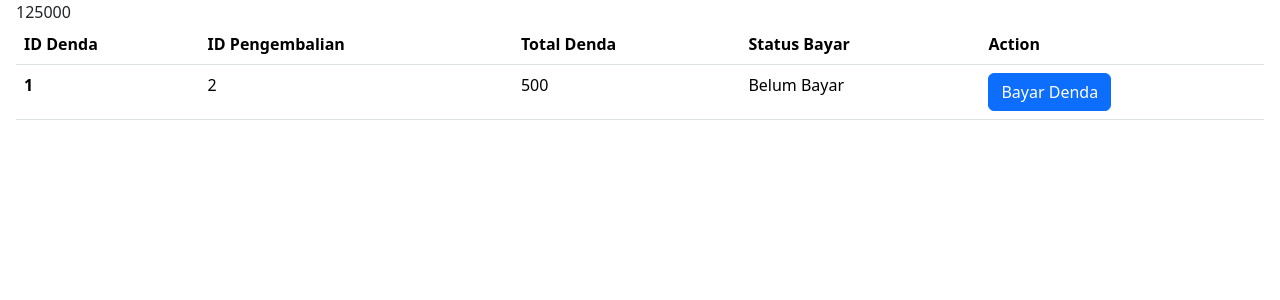
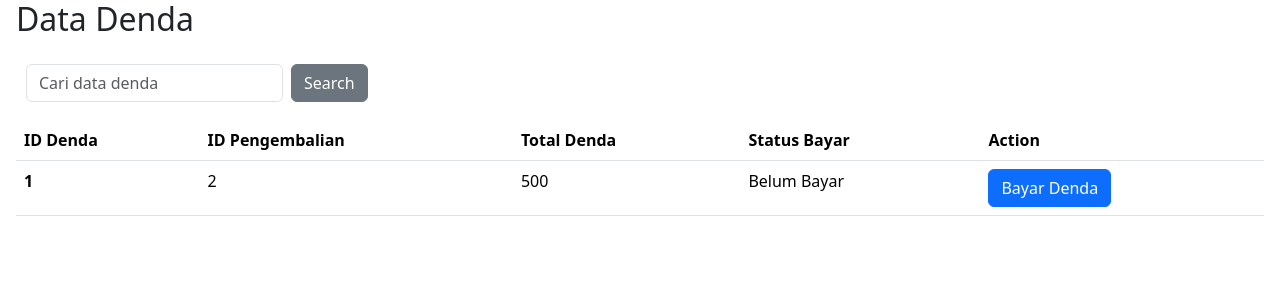
Before and after one commit to Ba3yoo/PAW-PERPUS, a PHP site: page /denda.php in a window 1280 px wide. Shown: the top 300 px of the page. Run offline with PHP 8.4, Linux system fonts and the light colour scheme; data comes from the database, SQL or seed files in the repository.

Commit message:
gatau mau nulis apa

```diff
--- a/View/DendaTabel.php
+++ b/View/DendaTabel.php
@@ -1,16 +1,16 @@
 <?php
 $dendaModel = new m_denda();
-$denda = $dendaModel->tampilDenda();
+// $denda = $dendaModel->tampilDenda();
 
-include_once "View/DendaTabel.php";
-foreach ($denda as $row) {
-    echo "<tr>",
-        "<td>{$row['id_denda']}</td>",
-        "<td>{$row['id_pengembalian']}</td>",
-        "<td>{$row['total_denda']}</td>",
-        "<td>{$row['status_bayar']}</td>",
-        "</tr>";
-}
+// include_once "View/DendaTabel.php";
+// foreach ($denda as $row) {
+//     echo "<tr>",
+//         "<td>{$row['id_denda']}</td>",
+//         "<td>{$row['id_pengembalian']}</td>",
+//         "<td>{$row['total_denda']}</td>",
+//         "<td>{$row['status_bayar']}</td>",
+//         "</tr>";
+// }
 
 echo "</tbody>";
 echo "</table>";
--- a/denda.php
+++ b/denda.php
@@ -1,5 +1,6 @@
 <!DOCTYPE html>
 <html lang="en">
+
 <head>
     <meta charset="UTF-8">
     <meta http-equiv="X-UA-Compatible" content="IE=edge">
@@ -11,8 +12,18 @@
     <link rel="stylesheet" href="dendastyles.css">
     <title>Denda</title>
 </head>
+
 <body>
+    <h2>Data Denda</h2>
+    <nav class="navbar navbar-white bg-white">
+    <form class="d-flex justify-content-between custom-search-form">
+        <input class="form-control mr-sm-2" type="search" placeholder="Cari data denda" aria-label="Search">
+        <button class="btn btn-outline-success custom-search-button" type="submit" style="margin-left: 0.5rem;">Search</button>
+    </form>
+</nav>
+
     <?php
+
 include_once "Model/m_denda.php";
 
 include_once "Model/Database.php";
@@ -59,7 +70,9 @@
         $.ajax({
             type: "POST",
             url: "Controller/bayarDenda.php",
-        data: { id_denda: idDenda },
+            data: {
+                id_denda: idDenda
+            },
             success: function(response) {
                 console.log(response); // Tampilkan respons di konsol
                 alert(response);
@@ -73,4 +86,5 @@
     }
     </script>
 </body>
+
 </html>
--- a/dendastyles.css
+++ b/dendastyles.css
@@ -2,3 +2,22 @@
     margin-left: 1rem;
     margin-right: 1rem;
 }
+
+/* dendastyles.css */
+
+.custom-search-form {
+    background-color: white; /* Bootstrap default background color */
+    padding: 10px;
+}
+
+.btn-outline-success.custom-search-button {
+    color: #fff; /* Set text color to white */
+    background-color: #6c757d; /* Set background color to gray */
+    border-color: #6c757d; /* Set border color to gray */
+}
+
+.btn-outline-success.custom-search-button:hover {
+    color: #fff; /* Set text color to white on hover */
+    background-color: #495057; /* Set background color to darker gray on hover */
+    border-color: #495057; /* Set border color to darker gray on hover */
+}
```
Lines whose indentation alone changed are shown as unchanged.
